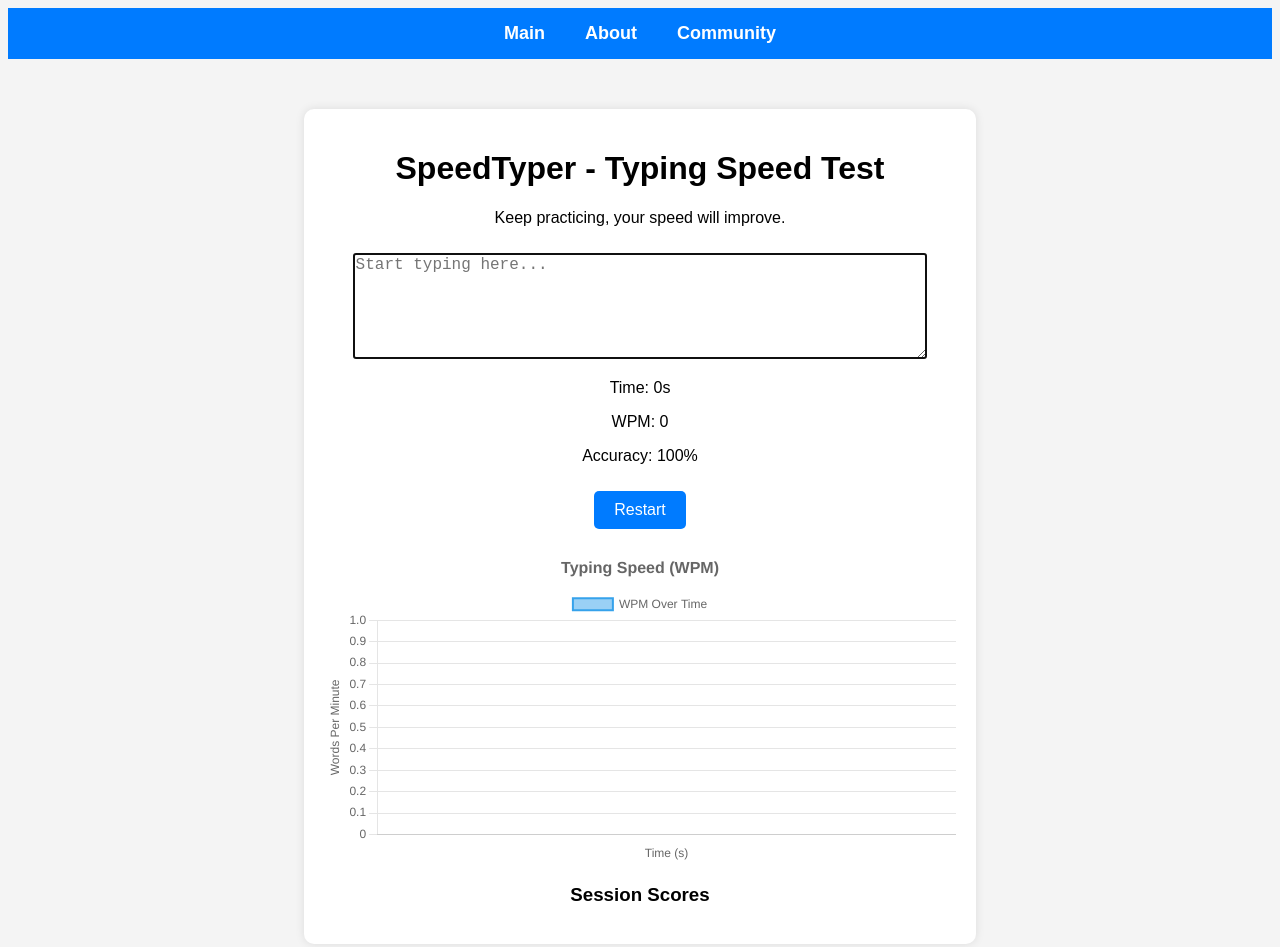
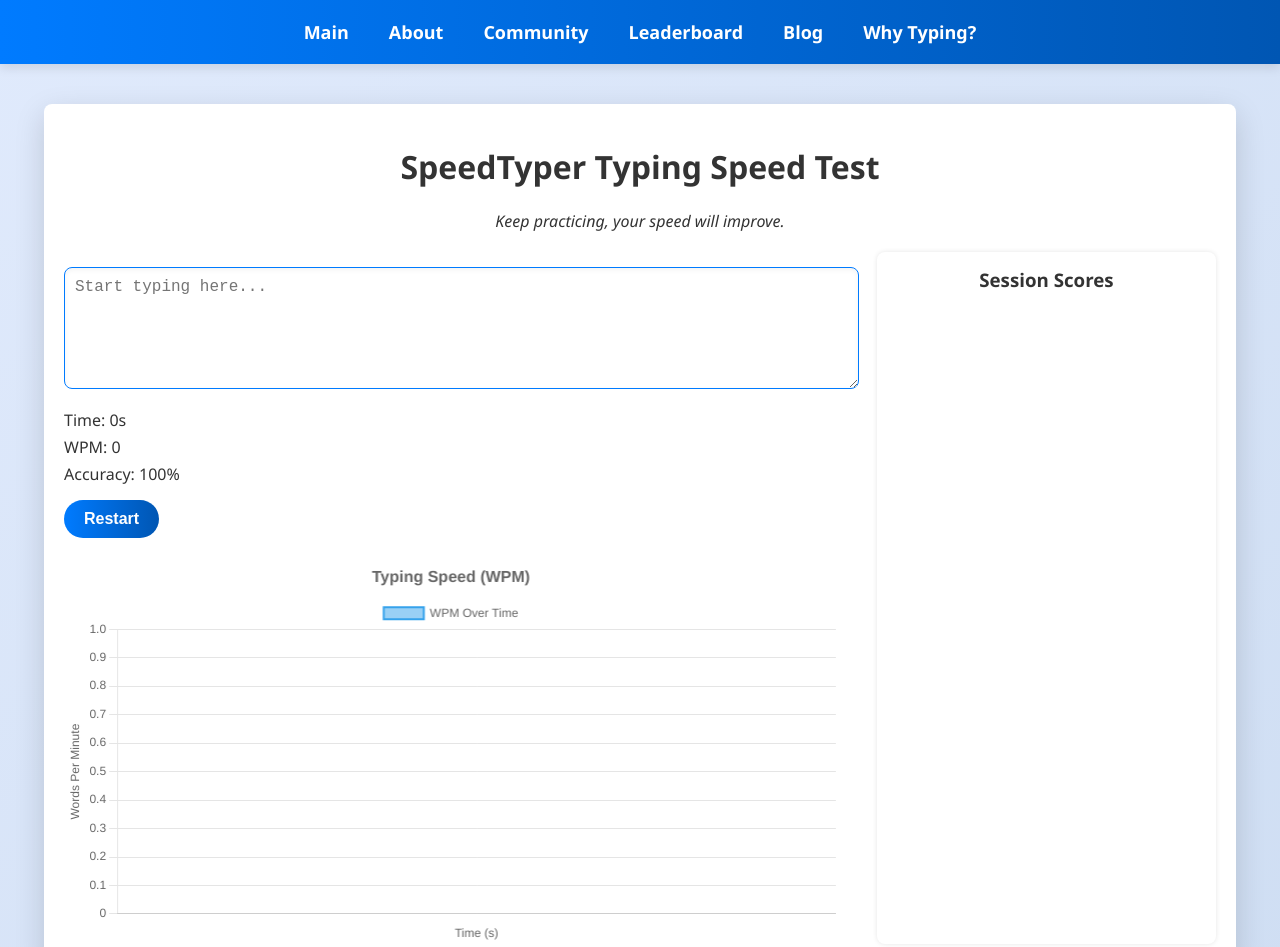
Before and after one commit to Matildesva/SpeedTyper, a plain HTML site: page index.html in a window 1280 px wide. Shown: the top 947 px of the page. Drawn offline with nearby package versions, Linux system fonts and the light colour scheme; no server answers.

Commit message:
Add files via upload

```diff
--- a/index.html
+++ b/index.html
@@ -1,6 +1,7 @@
 <!DOCTYPE html>
 <html lang="en">
 <head>
+
   <meta charset="UTF-8" />
   <meta name="viewport" content="width=device-width, initial-scale=1.0"/>
   <title>SpeedTyper</title>
@@ -16,28 +17,33 @@
         <li><a href="index.html">Main</a></li>
         <li><a href="about.html">About</a></li>
         <li><a href="community.html">Community</a></li>
+        <li><a href="leaderboard.html">Leaderboard</a></li>
+        <li><a href="blog.html">Blog</a></li>
+        <li><a href="why.html">Why Typing?</a></li>
       </ul>
     </nav>
   </header>
 
+  <div class="container">
+    <h1>SpeedTyper Typing Speed Test</h1>
+    <p id="quote">Loading sentence...</p>
 
-
-  <div class="container">
-    <h1>SpeedTyper - Typing Speed Test</h1>
-    <p id="quote">Loading sentence...</p>
+    <div class="main-content">
+      <div class="typing-section">
         <textarea id="inputBox" placeholder="Start typing here..."></textarea>
         <p id="timer">Time: 0s</p>
         <p id="wpm">WPM: 0</p>
         <p id="accuracy">Accuracy: 100%</p>
         <button id="restart">Restart</button>
-
         <canvas id="wpmChart" width="400" height="200"></canvas>
+      </div>
 
       <div id="sessionScores">
         <h3>Session Scores</h3>
         <ul id="scoreList"></ul>
       </div>
     </div>
+  </div>
 
 </body>
 </html>
--- a/style.css
+++ b/style.css
@@ -1,53 +1,81 @@
-
 body {
-    font-family: Arial, sans-serif;
-    text-align: center;
-    background-color: #f4f4f4;
+    font-family: 'Segoe UI', Tahoma, Geneva, Verdana, sans-serif;
+    margin: 0;
+    padding: 0;
+    background: linear-gradient(to bottom right, #e0eafc, #cfdef3);
+    color: #333;
+}
+.container {
+    width: 90%;
+    margin: 40px auto; /* centers the container horizontally */
+    padding: 20px;
+    background: #ffffff;
+    border-radius: 8px;
+    box-shadow: 0 10px 30px rgba(0, 0, 0, 0.15);
+    transition: transform 0.3s ease, box-shadow 0.3s ease;
+    text-align: left;
+    max-width: none;
 }
 
-.container {
-    margin: 50px auto;
-    width: 50%;
-    background: white;
-    padding: 20px;
-    border-radius: 10px;
-    box-shadow: 0 0 10px rgba(0, 0, 0, 0.1);
+
+textarea {
+    width: 100%;
+    height: 120px;
+    font-size: 16px;
+    margin-top: 15px;
+    padding: 10px;
+    border: 1px solid #ccc;
+    border-radius: 8px;
+    resize: vertical;
+    box-shadow: inset 0 2px 5px rgba(0,0,0,0.05);
+    transition: border 0.3s;
 }
 
-textarea {
-    width: 90%;
-    height: 100px;
-    font-size: 16px;
-    margin-top: 10px;
+textarea:focus {
+    border-color: #007BFF;
+    outline: none;
 }
 
 button {
-    padding: 10px 20px;
+    padding: 12px 24px;
     font-size: 16px;
+    font-weight: bold;
     cursor: pointer;
-    background-color: #007BFF;
+    background: linear-gradient(to right, #007BFF, #0056b3);
     color: white;
     border: none;
-    margin-top: 10px;
-    border-radius: 5px;
+    margin-top: 20px;
+    border-radius: 30px;
+    transition: background 0.3s ease, transform 0.2s ease;
 }
+
+button:hover {
+    background: linear-gradient(to right, #0056b3, #003f7f);
+    transform: scale(1.05);
+}
+
 canvas {
-    margin-top: 20px;
+    margin-top: 30px;
     width: 100% !important;
     height: auto !important;
+    border-radius: 12px;
 }
+
 /* Header styles */
 header {
     width: 100%;
-    background-color: #007BFF;
+    background: linear-gradient(to right, #007BFF, #0056b3);
     margin: 0;
     padding: 0;
+    box-shadow: 0 4px 10px rgba(0, 0, 0, 0.1);
 }
 
 .navbar {
     max-width: 1200px;
     margin: 0 auto;
-    padding: 15px 20px;
+    padding: 20px 30px;
+    display: flex;
+    justify-content: center;
 }
 
 .nav-links {
@@ -55,6 +83,7 @@ header {
     display: flex;
     justify-content: center;
     align-items: center;
+    flex-wrap: wrap;
     gap: 40px;
     margin: 0;
     padding: 0;
@@ -64,10 +93,89 @@ header {
     color: white;
     text-decoration: none;
     font-size: 18px;
-    font-weight: bold;
-    transition: color 0.3s ease;
+    font-weight: 600;
+    transition: color 0.3s ease, border-bottom 0.3s ease;
+    padding-bottom: 4px;
 }
 
 .nav-links li a:hover {
-    color: #e0f0ff;
+    color: #cce5ff;
+    border-bottom: 2px solid #cce5ff;
 }
+
+/* Responsive tweaks */
+@media (max-width: 600px) {
+    .container {
+        padding: 20px;
+        margin: 30px 15px 0 15px;
+    }
+
+    .nav-links {
+        flex-direction: column;
+        gap: 20px;
+    }
+}
+
+h1 {
+    text-align: center;
+}
+
+#quote {
+    text-align: center;
+    margin-bottom: 20px;
+    font-style: italic;
+}
+
+.main-content {
+    display: flex;
+    justify-content: space-between;
+    gap: 40px;
+    flex-wrap: wrap;
+}
+
+.typing-section {
+    flex: 1;
+    min-width: 300px;
+}
+
+#inputBox {
+    width: 100%;
+    height: 100px;
+    padding: 10px;
+    font-size: 16px;
+    margin-bottom: 10px;
+}
+
+#timer, #wpm, #accuracy {
+    margin: 5px 0;
+}
+
+#restart {
+    margin-top: 10px;
+    padding: 10px 20px;
+    font-size: 16px;
+}
+
+#wpmChart {
+    margin-top: 20px;
+    max-width: 100%;
+}
+
+#sessionScores {
+    flex: 0.4;
+    min-width: 250px;
+    background: #fff;
+    padding: 15px;
+    border-radius: 8px;
+    box-shadow: 0 0 5px rgba(0,0,0,0.1);
+}
+
+#sessionScores h3 {
+    margin-top: 0;
+    text-align: center;
+}
+
+#scoreList {
+    list-style: none;
+    padding-left: 0;
+}
```
Also changed, not shown: Leaderboard.html (added, +71 -0 lines), about.html (+35 -1 lines), blog.html (added, +54 -0 lines), community.html (+3 -0 lines), why.html (added, +54 -0 lines), img2.jpg (added), img3.jpg (added), img4.jpg (added), img5.jpg (added), img6.jpg (added). Lines whose indentation alone changed are shown as unchanged.
